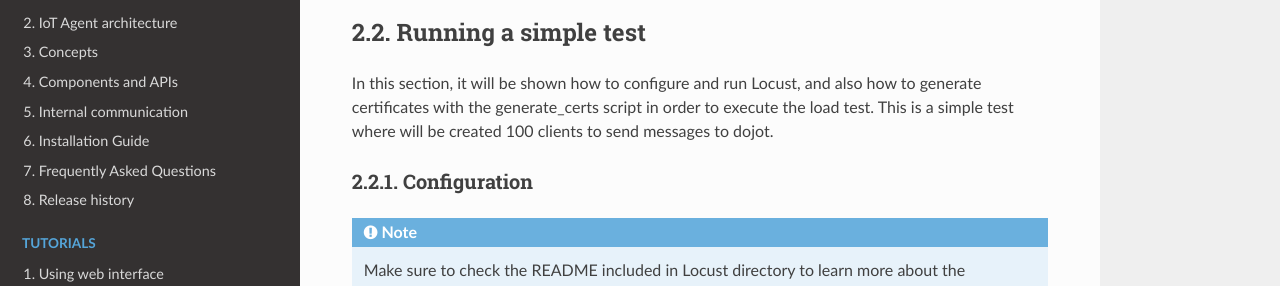
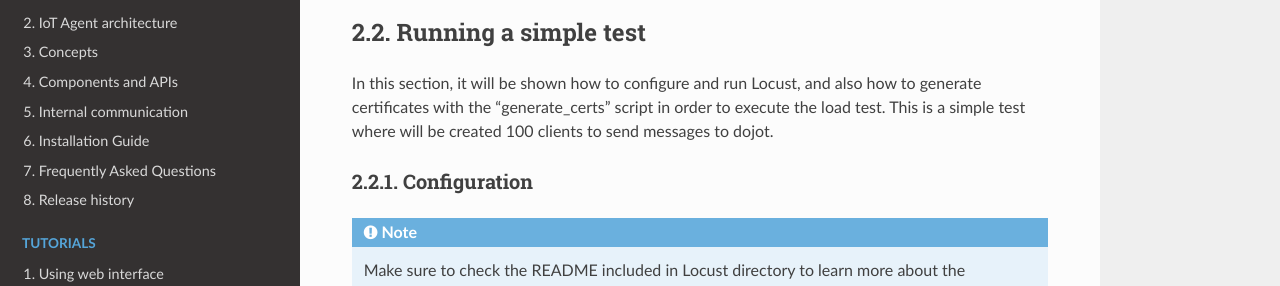
Before and after one commit to dojot/docs, a Sphinx documentation site: the page built from source/load-testing-dojot-platform.rst, in a window 1280 px wide and 900 px high, scrolled down 944 px. Shown: the part 184-470 px from the top of the window. Built offline with Sphinx 7.4.7 and the Read the Docs theme 2.0.0, drawn with Linux system fonts in a browser that asks for light colours.

```diff
--- a/source/load-testing-dojot-platform.rst
+++ b/source/load-testing-dojot-platform.rst
@@ -36,7 +36,7 @@ Running a simple test
 ---------------------
 
 In this section, it will be shown how to configure and run Locust, and also how to generate
-certificates with the generate_certs script in order to execute the load test. This is a simple
+certificates with the "generate_certs" script in order to execute the load test. This is a simple
 test where will be created 100 clients to send messages to dojot.
 
 Configuration
```
